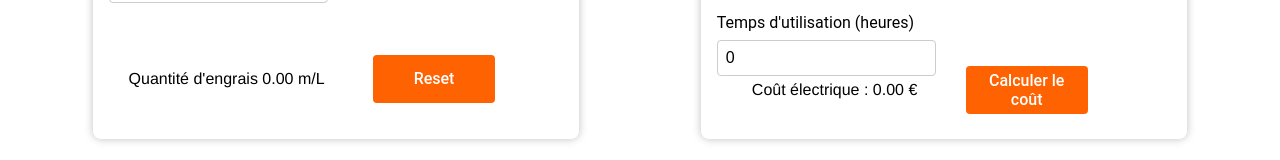
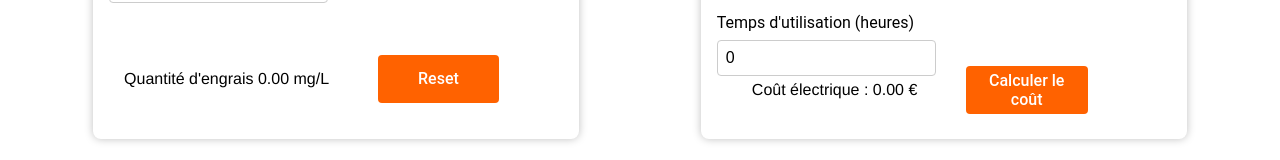
Before and after one commit to SudTech-Innovations/HydroGrow_FrontEnd, a React (Create React App) app in the folder hydrogrow/: page /calc in a window 1280 px wide. Shown: the part 405-565 px from the top of the page. Built offline with nearby package versions, Linux system fonts and the light colour scheme.

Commit message:
Update Quantite.jsx

```diff
--- a/hydrogrow/src/pages/Calc/Modules/Quantite.jsx
+++ b/hydrogrow/src/pages/Calc/Modules/Quantite.jsx
@@ -64,7 +64,7 @@ export default function Quantite() {
       </div>
       <div className="module-output">
         <div className="result">
-          <p>Quantité d'engrais {quantityEng.toFixed(2)} m/L </p>
+          <p>Quantité d'engrais {quantityEng.toFixed(2)} mg/L </p>
         </div>
         <button onClick={resetValues}>Reset</button>
       </div>
```
